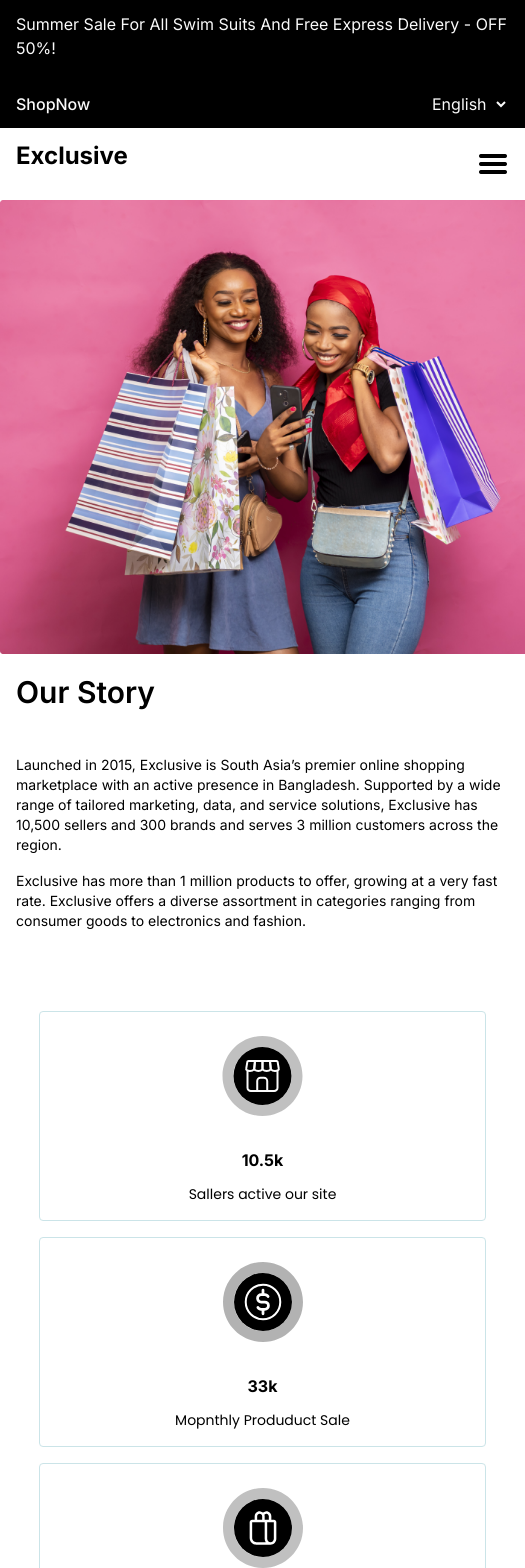
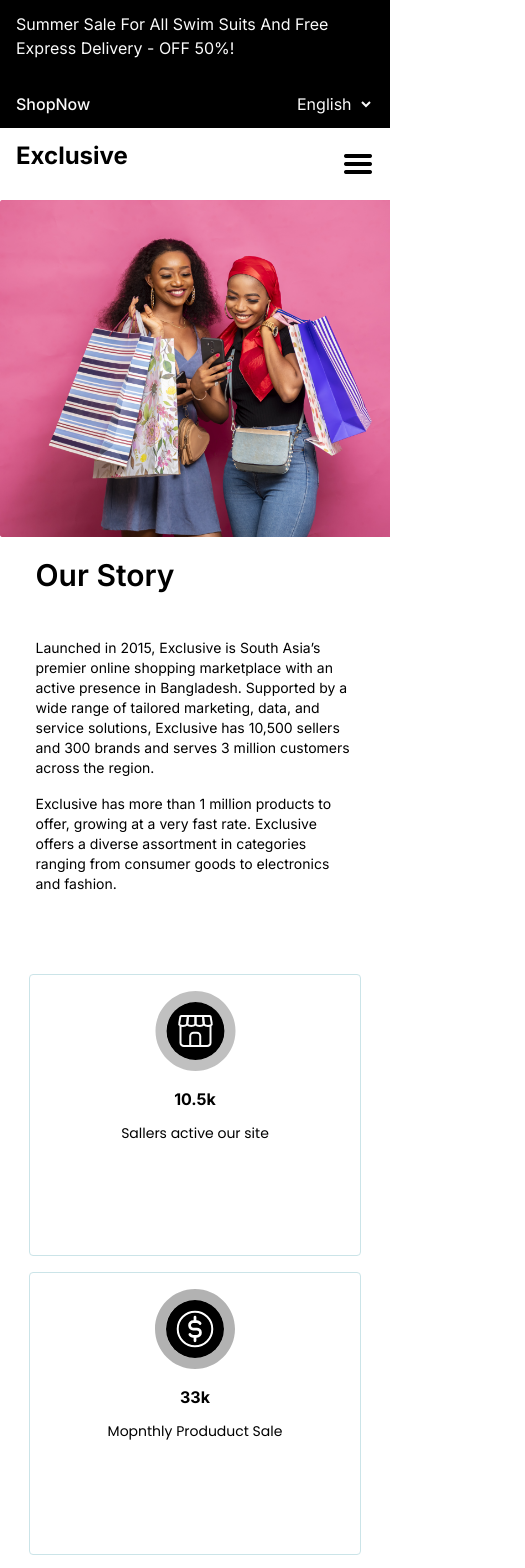
Before and after one commit to codegiyu/e-commerce-mini, a React (Vite) app: page /about in a window 390 px wide. Shown: the top 1568 px of the page, 525 px wide, since content can reach past the window. Built offline with nearby package versions, Linux system fonts and the light colour scheme.

Commit message:
feat:aboutpage section

```diff
--- a/src/pages/AboutPage.tsx
+++ b/src/pages/AboutPage.tsx
@@ -1,6 +1,6 @@
 import { MainLayout } from "@/layout/MainLayout";
-import { Metrics } from "@/sections/aboutMetrics";
-import { Ourstory } from "@/sections/Ourstory";
+import { Metrics } from "@/sections/about/aboutMetrics";
+import { Ourstory } from "@/sections/about/Ourstory";
 import { Services } from "@/sections/Services";
 
 const AboutPage = () => {
@@ -9,7 +9,7 @@
           <section className="space-y-16">
             <Ourstory />
             <Metrics />
-            <Services />
+            {/* <Services />        */}
           </section>
       </MainLayout>
     )
--- a/src/sections/Ourstory.tsx
+++ /dev/null
@@ -1,35 +0,0 @@
-import OurstoryImg from '@/assets/images/OurstoryImg.png';
-
-export const Ourstory = () => {
-    return (
-      <section className="w-full h-fit flex flex-col-reverse md:flex-row items-center justify-between">
-        <div className="w-[525px] h-fit flex flex-col gap-10 text-black mx-auto p-4 md:p-6 lg:p-8">
-          <h3 className="font-inter font-semibold text-[30px] md:text-[42px] lg:text-[48px]">
-            Our Story
-          </h3>
-          <div className="flex flex-col gap-4 text-sm md:text-sm lg:text-base">
-            <p>
-              Launched in 2015, Exclusive is South Asia’s premier online shopping
-              marketplace with an active presence in Bangladesh. Supported by a wide
-              range of tailored marketing, data, and service solutions, Exclusive
-              has 10,500 sellers and 300 brands and serves 3 million customers
-              across the region.
-            </p>
-            <p>
-              Exclusive has more than 1 million products to offer, growing at a
-              very fast rate. Exclusive offers a diverse assortment in categories
-              ranging from consumer goods to electronics and fashion.
-            </p>
-          </div>
-        </div>
-        <div className="w-full h-full md:w-1/2">
-          <img
-            src={OurstoryImg}
-            className="w-full h-full object-cover min-w-[300px]"
-            alt="Our Story"
-          />
-        </div>
-
-      </section>
-    );
-  };
--- /dev/null
+++ b/src/sections/about/Ourstory.tsx
@@ -0,0 +1,34 @@
+import OurstoryImg from '@/assets/images/OurstoryImg.png';
+
+export const Ourstory = () => {
+  return (
+    <section className="w-full h-fit flex flex-col-reverse md:flex-row items-center justify-between overflow-hidden">
+      <div className="w-[90%] md:w-[50%] max-w-[525px] h-fit flex flex-col gap-10 text-black mx-auto p-4 md:p-6 lg:p-8">
+        <h3 className="font-inter font-semibold text-[30px] md:text-[42px] lg:text-[48px]">
+          Our Story
+        </h3>
+        <div className="flex flex-col gap-4 text-sm md:text-sm lg:text-base">
+          <p>
+            Launched in 2015, Exclusive is South Asia’s premier online shopping
+            marketplace with an active presence in Bangladesh. Supported by a wide
+            range of tailored marketing, data, and service solutions, Exclusive
+            has 10,500 sellers and 300 brands and serves 3 million customers
+            across the region.
+          </p>
+          <p>
+            Exclusive has more than 1 million products to offer, growing at a
+            very fast rate. Exclusive offers a diverse assortment in categories
+            ranging from consumer goods to electronics and fashion.
+          </p>
+        </div>
+      </div>
+      <div className="w-full h-full md:w-1/2">
+        <img
+          src={OurstoryImg}
+          className="w-full h-full object-cover"
+          alt="Our Story"
+        />
+      </div>
+    </section>
+  );
+};
--- /dev/null
+++ b/src/sections/about/aboutMetrics.tsx
@@ -0,0 +1,33 @@
+import { aboutData } from "@/constants/aboutData";
+
+export const Metrics = () => {
+  return (
+    <div className="h-fit w-full">
+      <div className="mx-auto grid w-[85%] grid-cols-1 gap-4 md:grid-cols-4 lg:grid-cols-4 xl:grid-cols-4 sm-md:grid-cols-2">
+        {aboutData.map((item) => (
+          <div
+            key={item.id}
+            className="group aspect-[1174/1000] w-full cursor-pointer rounded-sm border border-blue-gray bg-white p-4 transition-colors duration-300 hover:bg-primary hover:text-white sm-md:max-w-[270px]"
+          >
+            <div className="flex h-auto flex-col items-center gap-4">
+              <div className="inline-block transition-all duration-300">
+                <img
+                  src={item.img}
+                  className="mx-auto w-full transition-all duration-300 group-hover:invert group-hover:filter sm:w-3/4 md:w-1/2 lg:w-auto"
+                  alt={item.title}
+                />
+              </div>
+
+              <div className="flex flex-col items-center gap-3">
+                <p className="font-inter text-base font-bold">{item.title}</p>
+                <p className="font-poppins text-sm font-normal md:text-[10px] lg:text-xs sm-md:text-xs text-center">
+                  {item.description}
+                </p>
+              </div>
+            </div>
+          </div>
+        ))}
+      </div>
+    </div>
+  );
+};
--- a/src/sections/aboutMetrics.tsx
+++ /dev/null
@@ -1,32 +0,0 @@
-import { aboutData } from "@/constants/aboutData";
-
-export const Metrics = () => {
-  return (
-    <div className="h-fit w-full">
-      <div className="mx-auto w-[85%] grid grid-cols-1 md:grid-cols-2 lg:grid-cols-4 gap-4">
-        {aboutData.map((item) => (
-          <div
-            key={item.id}
-            className="group h-auto w-full rounded-sm border border-blue-gray bg-white p-4 transition-colors duration-300 hover:bg-primary hover:text-white cursor-pointer"
-          >
-            <div className="flex flex-col items-center gap-6">
-              <div className="p-2 transition-all duration-300 ">
-                <img
-                  src={item.img}
-                  className="transition-all duration-300 group-hover:filter group-hover:invert"
-                  alt={item.title}
-                />
-              </div>
-              <div className="flex flex-col items-center gap-3">
-                <p className="font-inter text-base font-bold">{item.title}</p>
-                <p className="font-poppins text-sm font-normal">
-                  {item.description}
-                </p>
-              </div>
-            </div>
-          </div>
-        ))}
-      </div>
-    </div>
-  );
-};
--- a/tailwind.config.js
+++ b/tailwind.config.js
@@ -9,6 +9,7 @@
         poppins: ["'Poppins'", "sans-serif"],
       },
       screens: {
+        'sm-md': { min: '424px', max: '767px' },
         "2xl": "1536px",
         "3xl": "1780px",
       },
```
Also changed, not shown: src/sections/about/StatisticsSection.tsx (deleted).
